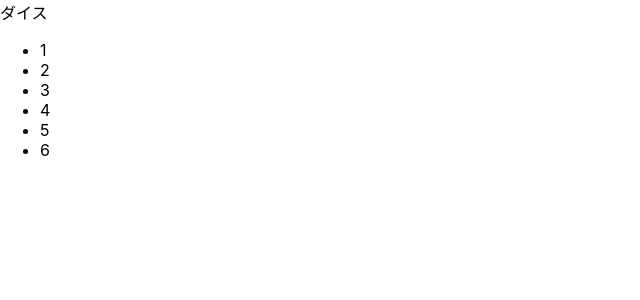
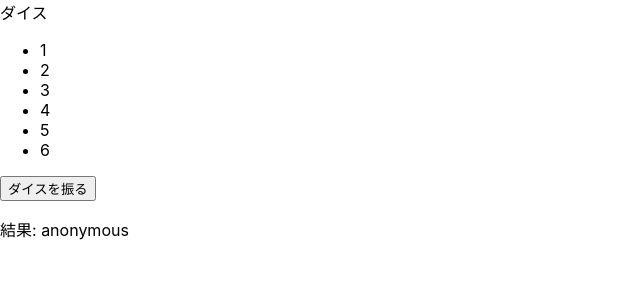
Before and after one commit to YuichiHirano/react_dice_app, a React (Vite) app: page / in a window 1280 px wide. Shown: the top 300 px of the page, without its empty margins (0-640 px from the left). Built offline with nearby package versions, Linux system fonts and the light colour scheme.

Commit message:
support to roll dice

```diff
--- a/src/Dice.tsx
+++ b/src/Dice.tsx
@@ -1,16 +1,26 @@
-import { FC } from 'react';
+import { FC, useState } from 'react';
 
 const Dice: FC = () => {
-  const targets = ['1', '2', '3', '4', '5', '6'];
+  const candidates = ['1', '2', '3', '4', '5', '6'];
+  const [target, setTarget] = useState('anonymous');
+  const rollDice = () => {
+    setTarget(candidates[Math.floor(Math.random() * candidates.length)]);
+  };
 
   return (
     <div className="Dice">
       <header>ダイス</header>
       <ul>
-        {targets.map((target) => (
+        {candidates.map((target) => (
           <li key={target}>{target}</li>
         ))}
       </ul>
+      <div>
+        <button type="button" onClick={rollDice}>
+          ダイスを振る
+        </button>
+        <p>結果: {target}</p>
+      </div>
     </div>
   );
 };
```
